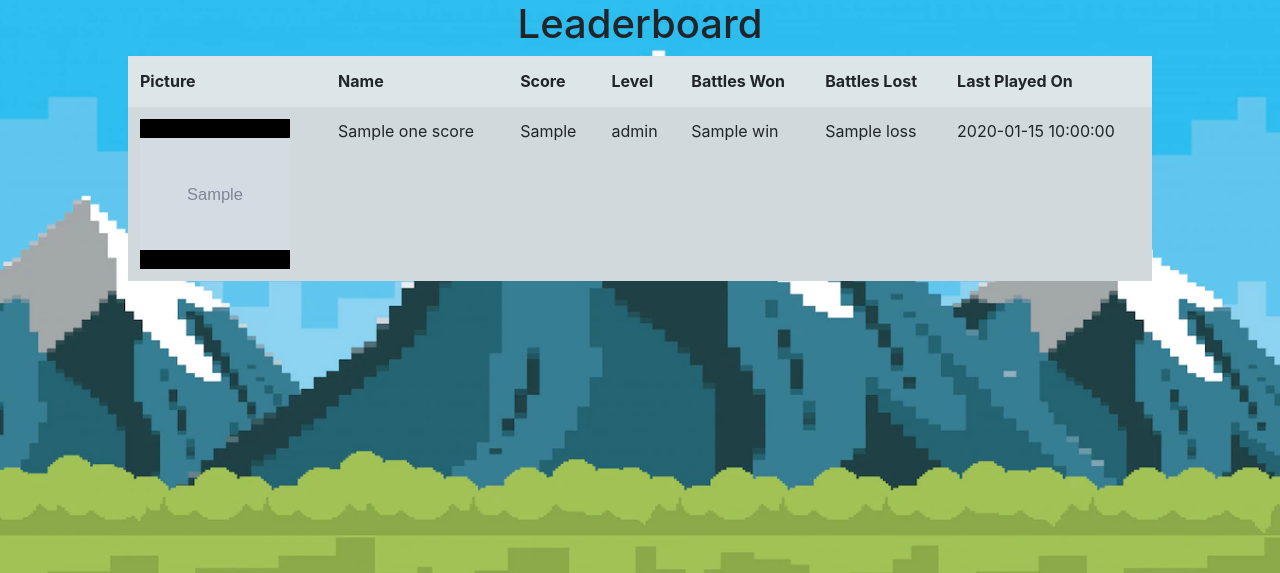
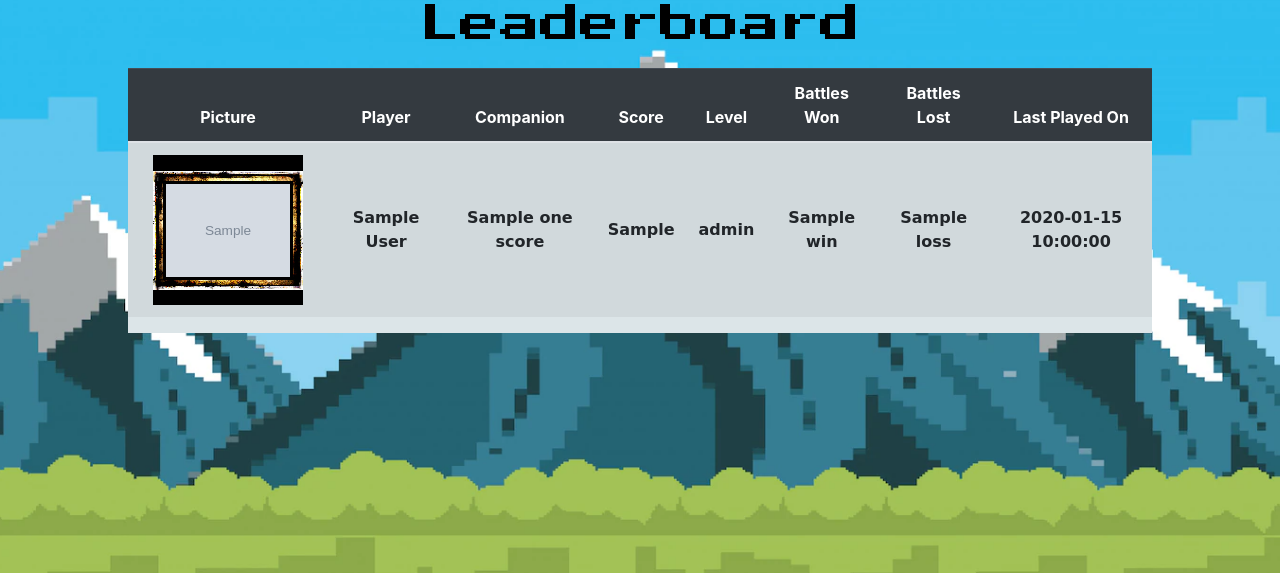
Before and after one commit to lynango/dungeons-and-companions, a Flask app: template flask_app/templates/leaderboard.html in a window 1280 px wide; the page is wider, and only the part inside the window is pictured. Shown: the part 87-660 px from the top of that part. Run offline with Flask 2, Linux system fonts and the light colour scheme; the template is opened without the code that fills it: most values are stand-ins (such as "Sample title", 1, 10 or a date in 2020); grey boxes marked "Sample" are stand-in pictures; some libraries are stand-ins or nearby versions.

Commit message:
Leaderboard & Border

```diff
--- a/flask_app/static/style.css
+++ b/flask_app/static/style.css
@@ -56,10 +56,16 @@ body, html {
     min-width: 150px;
     min-height: 150px;
     background-color: black;
+    margin: auto;
 }
 .companion_thumbnail {
     width: 150px;
     height: 100%;
+}
+.thumbnail_border {
+    border: 10px solid transparent;
+    padding: 3px;
+    border-image: url(thumbnail_border.png) 50 round;
 }
 .character_default_pic {
     height: 100px;
@@ -72,6 +78,25 @@ body, html {
     width: 80%;
     margin: auto;
     background-color: rgb(220,229,232);
+}
+.pixel_font {
+    font-family: 'Press Start 2P';
+    font-size: 40px;
+    color: black;
+    margin-bottom: 20px;
+}
+.cursive_font {
+    font-family: cursive;
+    font-weight: bold;
+}
+.align_text_left {
+    text-align: left;
+}
+.dash_action {
+    width: 450px;
+}
+.thumb_column {
+    width: 200px;
 }
 /* Start of View Companion Page CSS Codes */
 .character-page {
--- a/flask_app/templates/leaderboard.html
+++ b/flask_app/templates/leaderboard.html
@@ -22,13 +22,14 @@
             <a id="nav-title" class="nav-link" href="/logout">Logout</a>
         </div>
     </nav>
-    <h1 class="text-center">Leaderboard</h1>
-    <div class="leaderboard-table">
-        <table class="table table-striped table-hover">
-            <thead>
+    <h1 class="text-center pixel_font">Leaderboard</h1>
+    <div class="leaderboard-table table-responsive">
+        <table class="table table-striped table-hover align-middle text-center">
+            <thead class="table-dark">
                 <tr>
                     <th>Picture</th>
-                    <th>Name</th>
+                    <th>Player</th>
+                    <th>Companion</th>
                     <th>Score</th>
                     <th>Level</th>
                     <th>Battles Won</th>
@@ -38,16 +39,17 @@
             </thead>
             <tbody>
                 {%for one_score in scores%}
-                <tr>
-                    <td>
-                        <div class="thumbnail"><img src={{one_score["picture"]}} alt="Picture of a Companion" class="companion_thumbnail"/></div>
+                <tr class="cursive_font">
+                    <td class="thumb_column">
+                        <div class="thumbnail"><img src={{one_score["picture"]}} alt="Picture of a Companion" class="companion_thumbnail thumbnail_border"/></div>
                     </td>
-                    <td>{{one_score["name"]}}</td>
-                    <td>{{one_score["MAX(score)"]}}</td>
-                    <td>{{one_score["level"]}}</td>
-                    <td>{{one_score["win"]}}</td>
-                    <td>{{one_score["loss"]}}</td>
-                    <td>{{one_score["updated_at"]}}</td>
+                    <td class="align-middle">{{one_score['first_name']}} {{one_score['last_name']}}</td>
+                    <td class="align-middle">{{one_score["name"]}}</td>
+                    <td class="align-middle">{{one_score["MAX(score)"]}}</td>
+                    <td class="align-middle">{{one_score["level"]}}</td>
+                    <td class="align-middle">{{one_score["win"]}}</td>
+                    <td class="align-middle">{{one_score["loss"]}}</td>
+                    <td class="align-middle">{{one_score["updated_at"]}}</td>
                 </tr>
                 {% endfor %}
             </tbody>
```
Also changed, not shown: flask_app/templates/dashboard.html (+11 -11 lines), flask_app/static/thumbnail_border.png (added).
